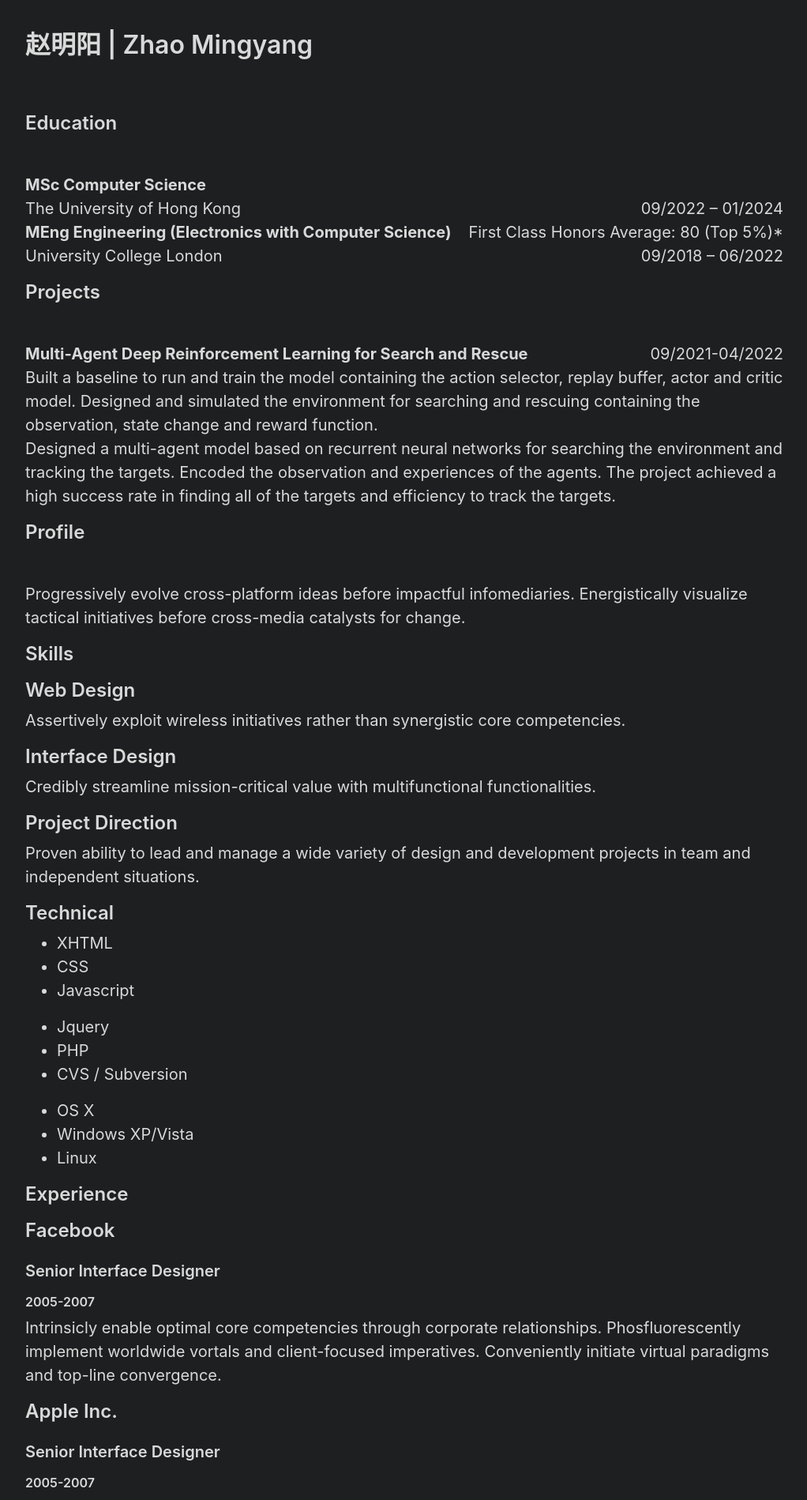
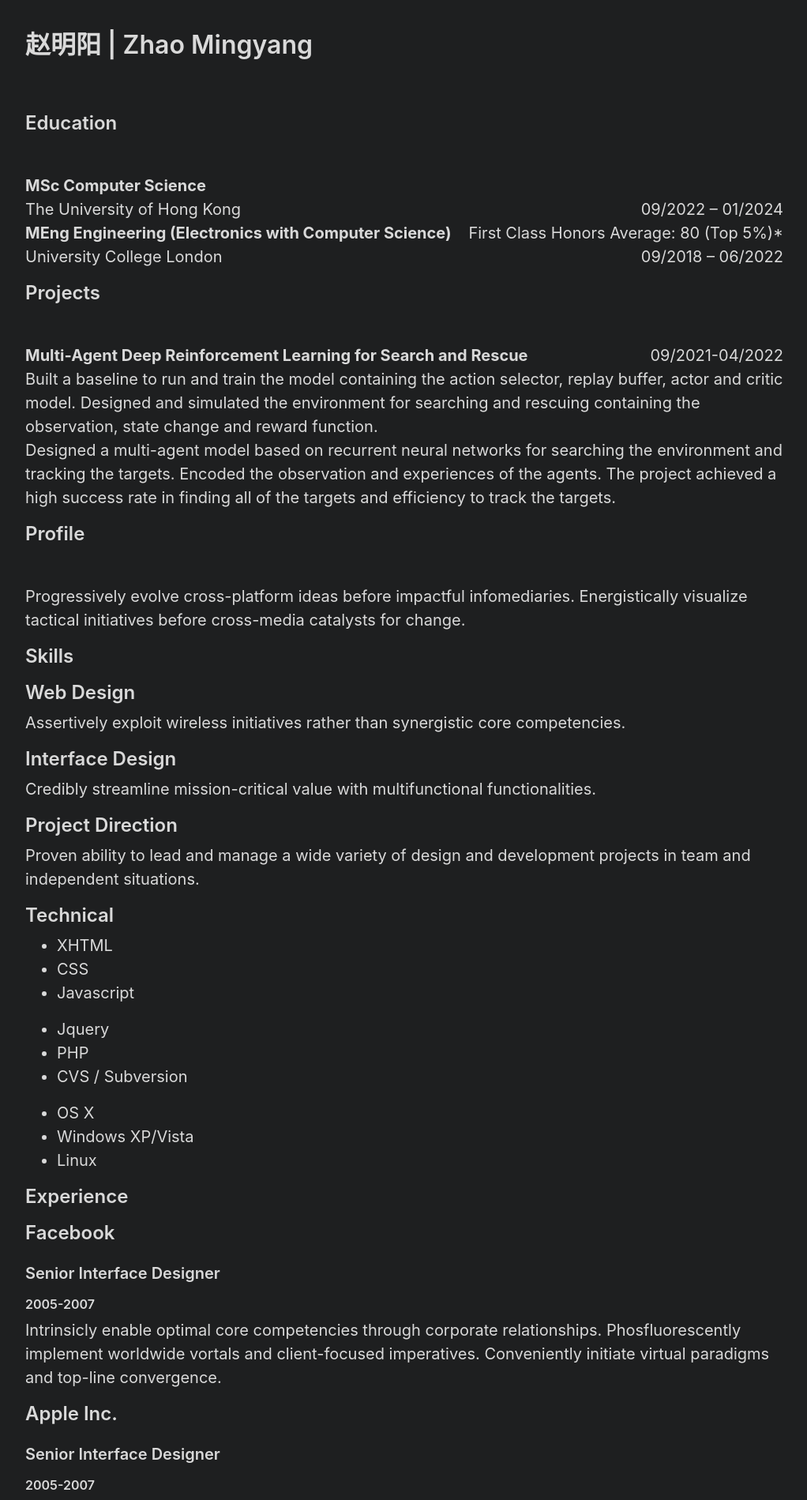
Before and after one commit to Zhao-Mingyang/zhao-mingyang.github.io, a Jekyll site: the page built from about.md, in a window 1280 px wide. Shown: the top 1899 px of the page at 79% size, without its empty margins (128-1150 px from the left). Built offline with Jekyll 4.4.1, drawn with Linux system fonts in a browser that asks for light colours.

Commit message:
Update _type.scss

```diff
--- a/_sass/_type.scss
+++ b/_sass/_type.scss
@@ -51,6 +51,7 @@
   margin: var(--spacer-2) 0;
   border: 1px;
   border-top: 35px;
+  padding-top: 1px;
 //   border-top: 1px solid var(--border-color);
   style: "FILTER: alpha(opacity=100,finishopacity=0,style=1)"
 }
```
